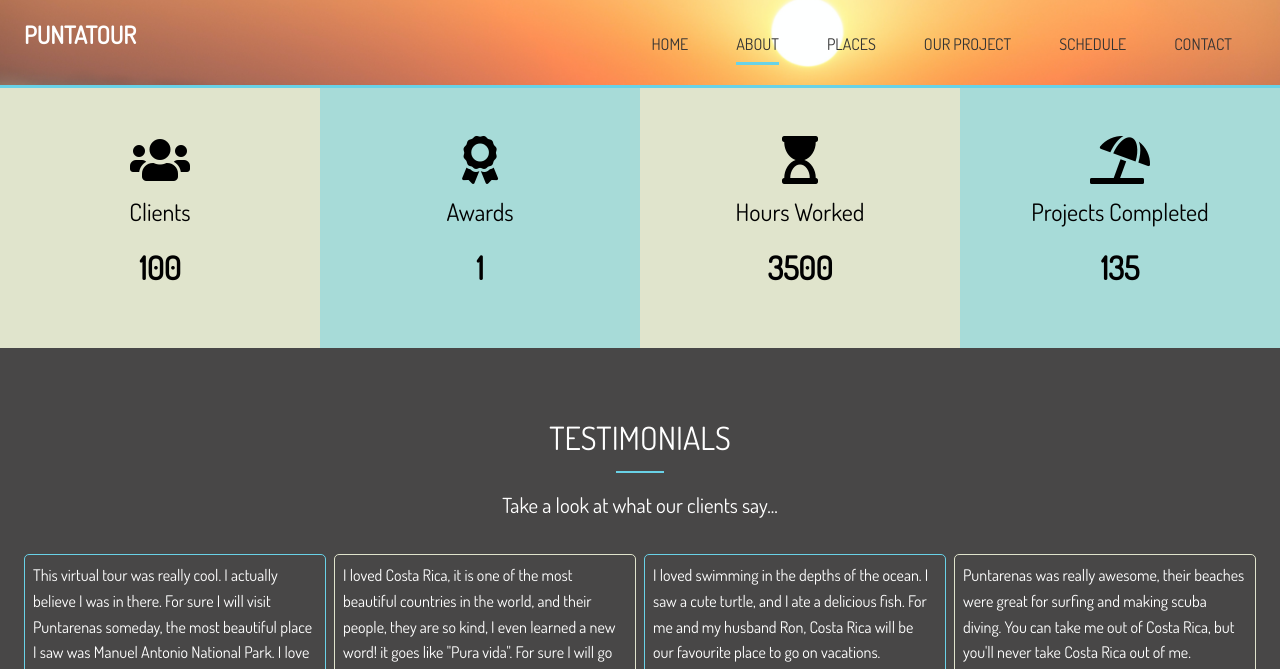
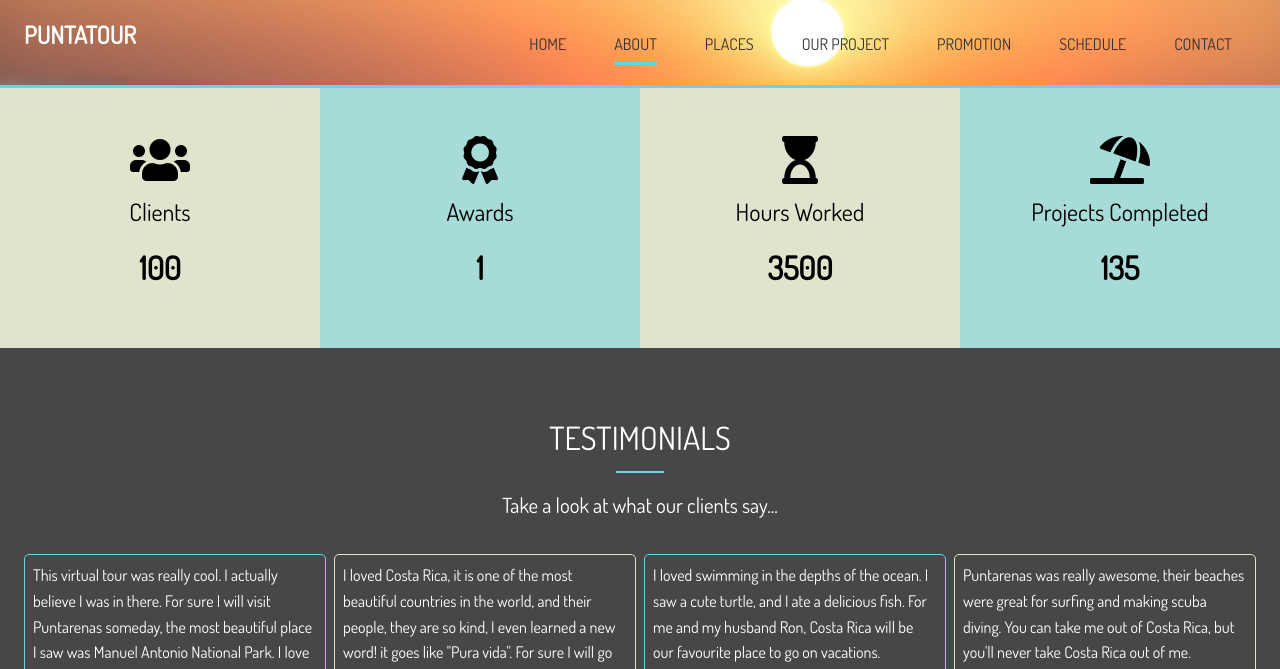
Before and after one commit to MrDavidson23/PuntaTour, a plain HTML site: page about.html in a window 1280 px wide. Shown: the top 669 px of the page. Drawn offline with Linux system fonts and the light colour scheme.

Commit message:
Another nav bug fixed

```diff
--- a/about.html
+++ b/about.html
@@ -29,6 +29,7 @@
             <li><a href="about.html" class="current">About</a></li>
             <li><a href="places.html">Places</a></li>
             <li><a href="our.html">Our Project</a></li>
+            <li><a href="promotion.html">Promotion</a></li>
             <li><a href="schedule.html">Schedule</a></li>
             <li><a href="contact.html">Contact</a></li>
           </ul>
```
